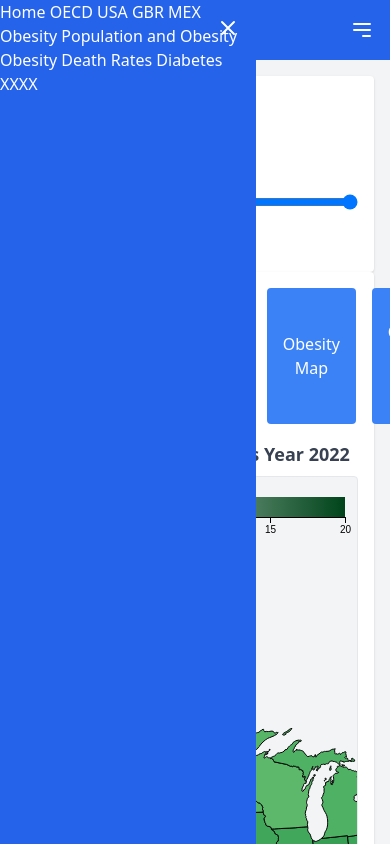
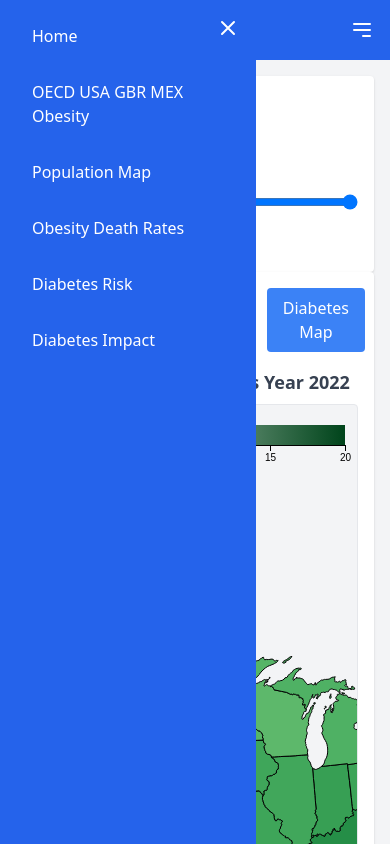
Before and after one commit to elvinny-is-coding/COS30045-group-project, a website: page src/pages/diabetes.html in a window 390 px wide. Both pictures are taken after a click on the button 362 px from the left and 30 px from the top of the page. Shown: the top 844 px of the page. Drawn offline with nearby package versions, Linux system fonts and the light colour scheme.

Commit message:
Fix main-content nav

```diff
--- a/src/pages/diabetes.html
+++ b/src/pages/diabetes.html
@@ -48,21 +48,24 @@
     >
   </div>
 </nav>
- <!-- Sidebar -->
- <div id="sidebar" class="fixed inset-0 z-30 bg-blue-600 text-white w-64 transform -translate-x-full transition-transform duration-300 md:relative md:translate-x-0">
+<!-- Sidebar -->
+<div id="sidebar" class="fixed inset-0 z-30 bg-blue-600 text-white w-64 transform -translate-x-full transition-transform duration-300 md:relative md:translate-x-0">
+  <!-- Close Button -->
   <button id="close-sidebar" class="text-white absolute top-4 right-4 focus:outline-none hidden">
     <svg class="w-6 h-6" fill="none" stroke="currentColor" viewBox="0 0 24 24" xmlns="http://www.w3.org/2000/svg">
       <path stroke-linecap="round" stroke-linejoin="round" stroke-width="2" d="M6 18L18 6M6 6l12 12"></path>
     </svg>
   </button>
-  <div id="nav-items-sidebar" class="space-y-4 hidden">
-    <!-- Navigation items will be dynamically loaded here -->
-    <a href="../index.html" class="text-white hover:text-gray-300">Home</a>
-    <a href="./oecd-obesity-rates-mex-usa-gbr-2018.html" class="text-white hover:text-gray-300">OECD USA GBR MEX Obesity</a>
-    <a href="./population.html" class="text-white hover:text-gray-300">Population and Obesity</a>
-    <a href="./obesity-deathrates.html" class="text-white hover:text-gray-300">Obesity Death Rates</a>
-    <a href="./willbeidentified.html" class="text-white hover:text-gray-300">Diabetes XXXX</a>
-   </div>
+
+  <!-- Navigation Items -->
+  <div id="nav-items-sidebar" class="space-y-4 flex flex-col items-start p-4 hidden">
+    <a href="../index.html" class="text-white hover:text-gray-300 py-2 px-4 w-full text-left">Home</a>
+    <a href="./oecd-obesity-rates-mex-usa-gbr-2018.html" class="text-white hover:text-gray-300 py-2 px-4 w-full text-left">OECD USA GBR MEX Obesity</a>
+    <a href="population.html" class="text-white hover:text-gray-300 py-2 px-4 w-full text-left">Population Map</a>
+    <a href="obesity-deathrates.html" class="text-white hover:text-gray-300 py-2 px-4 w-full text-left">Obesity Death Rates</a>
+    <a href="diabetes-sankey.html" class="text-white hover:text-gray-300 py-2 px-4 w-full text-left">Diabetes Risk</a>
+    <a href="diabetes-risk.html" class="text-white hover:text-gray-300 py-2 px-4 w-full text-left">Diabetes Impact</a>
+  </div>
 </div>
 
   <!-- Content Wrapper -->
@@ -90,17 +93,14 @@
   <script type="module" src="../js/diabetes.js"></script> <!-- Ensure you're loading the JS file -->
   <!-- Title and Button Section -->
   <div id="visualization-buttons" class="mb-4 flex space-x-4">
-    <button id="oecd-btn" class="bg-blue-500 text-white py-2 px-4 rounded hover:bg-blue-600 transition duration-150 ease-in-out">
-      OECD USA GBR MEX Obesity
-    </button>
     <button id="population-btn" class="bg-blue-500 text-white py-2 px-4 rounded hover:bg-blue-600 transition duration-150 ease-in-out">
         Population Map
     </button>
     <button id="obesity-btn" class="bg-blue-500 text-white py-2 px-4 rounded hover:bg-blue-600 transition duration-150 ease-in-out">
         Obesity Map
     </button>
-    <button id="obesity-dr-btn" class="bg-blue-500 text-white py-2 px-4 rounded hover:bg-blue-600 transition duration-150 ease-in-out">
-        Obesity Death Rate
+    <button id="diabetes-btn" class="bg-blue-500 text-white py-2 px-4 rounded hover:bg-blue-600 transition duration-150 ease-in-out">
+        Diabetes Map
     </button>
 </div>
 <div id="visualization-title" class="mb-2 text-lg font-semibold text-gray-700">
@@ -123,8 +123,8 @@
         window.location.href = "./obesity.html";
     });
 
-    document.getElementById("obesity-dr-btn").addEventListener("click", () => {
-      window.location.href = "./obesity-deathrates.html";
+    document.getElementById("diabetes-btn").addEventListener("click", () => {
+      window.location.href = "./diabetes.html";
     });
 </script>
 
```
Also changed, not shown: src/pages/obesity.html (+4 -7 lines).
